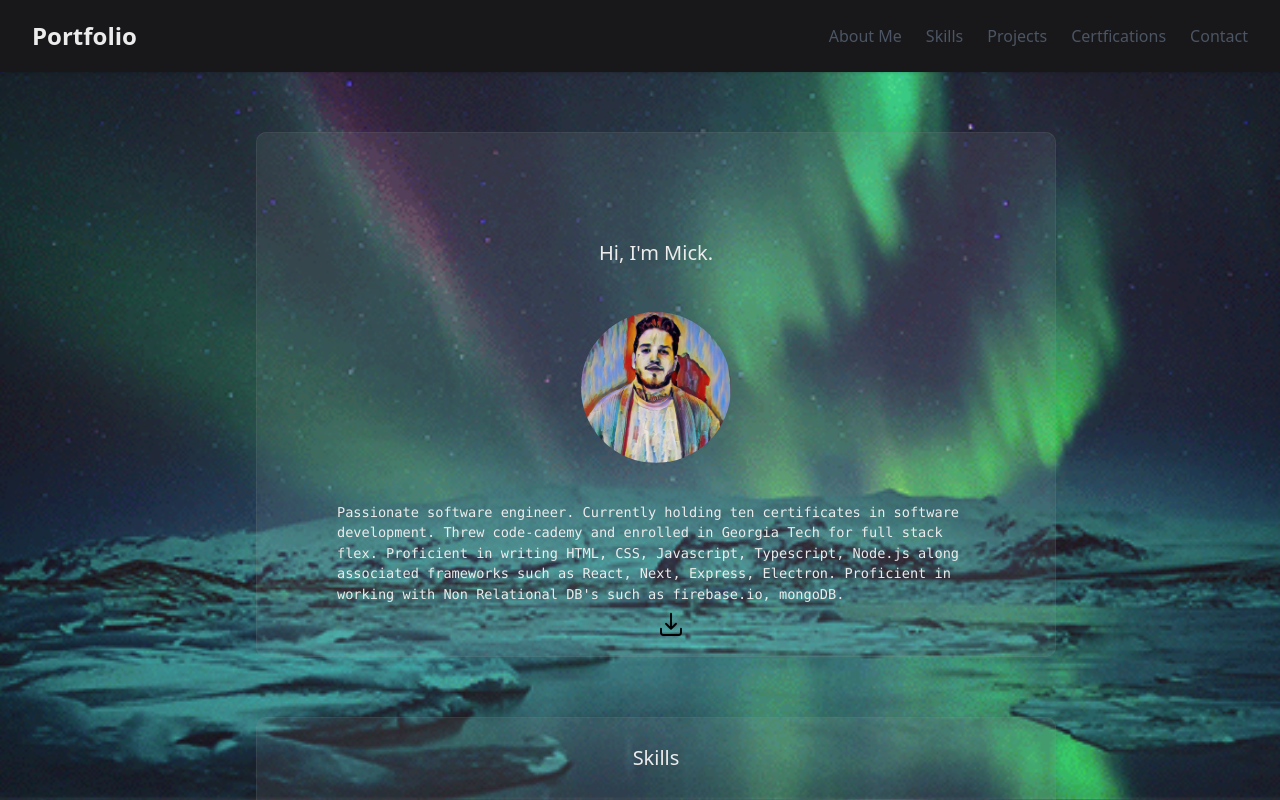
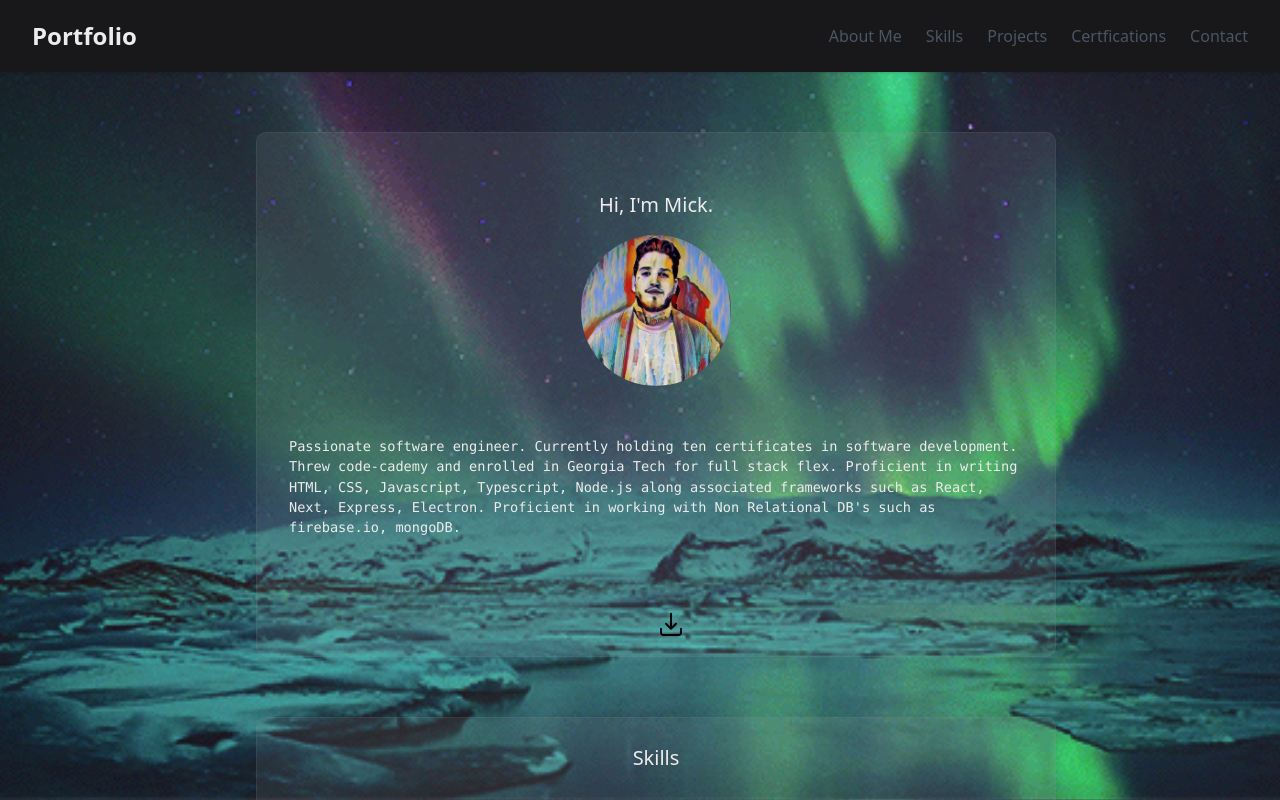
Before and after one commit to Micklitodev/DynamicPortfolio, a Next.js app: page / in a window 1280 px wide. Shown: the top 800 px of the page. Built offline with nearby package versions, Linux system fonts and the light colour scheme.

Commit message:
2.0.2
fixed bug where about me downloadbtn was overflowing into the text.

```diff
--- a/styles/Home.module.css
+++ b/styles/Home.module.css
@@ -3,8 +3,7 @@
   flex-direction: column;
   justify-content: space-between;
   align-items: center;
-  padding: 5rem;
-  min-height: 85vh;
+  padding: 2rem;
 }
 
 .container {
@@ -28,7 +27,7 @@
   width: 100%;
   z-index: 2;
   font-family: var(--font-mono);
-  margin-top: 10px;
+  margin-top: 50px;
   margin-bottom: 100px;
 }
 
```
